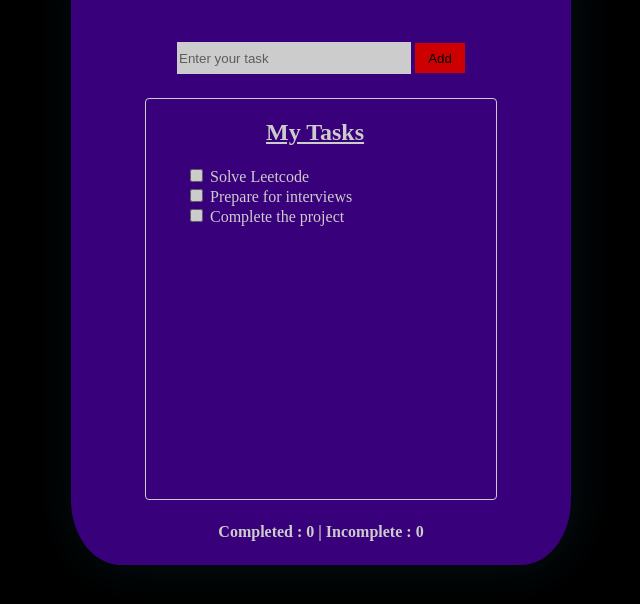
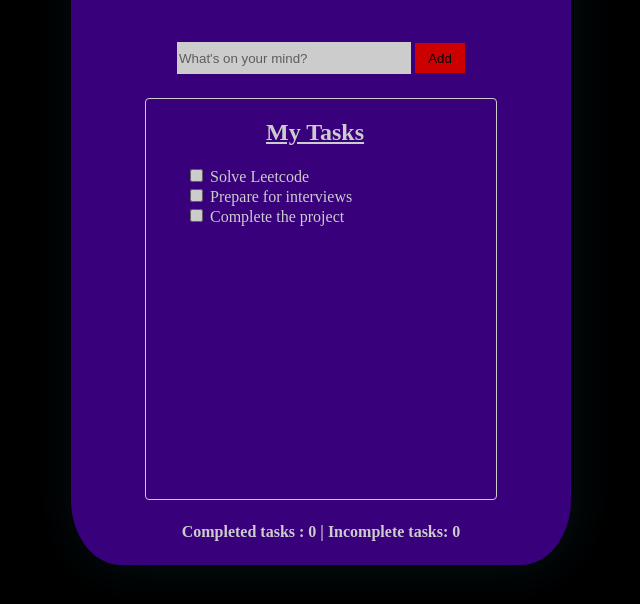
Before and after one commit to KrishnaNAcharya/IDEA_Task_1, a plain HTML site: page index.html in a window 1280 px wide. Shown: the part 160-764 px from the top of the page, without its empty margins (319-959 px from the left). Drawn offline with Linux system fonts and the light colour scheme.

Commit message:
modified html

```diff
--- a/index.html
+++ b/index.html
@@ -13,7 +13,7 @@
         <h1>Todo List</h1>
         <link rel="stylesheet" href="style.css">
         <div>
-            <input class="text" type="text" id="task" placeholder="Enter your task">
+            <input class="text" type="text" id="task" placeholder="What's on your mind?">
             <button>Add</button>
         </div>
         <div class="list">
@@ -31,7 +31,7 @@
             </ul>
         </div>
 
-        <b>Completed : 0 | Incomplete : 0 </b>
+        <b>Completed tasks : 0 | Incomplete tasks: 0 </b>
     </div>
 </div>
 </body>
```
